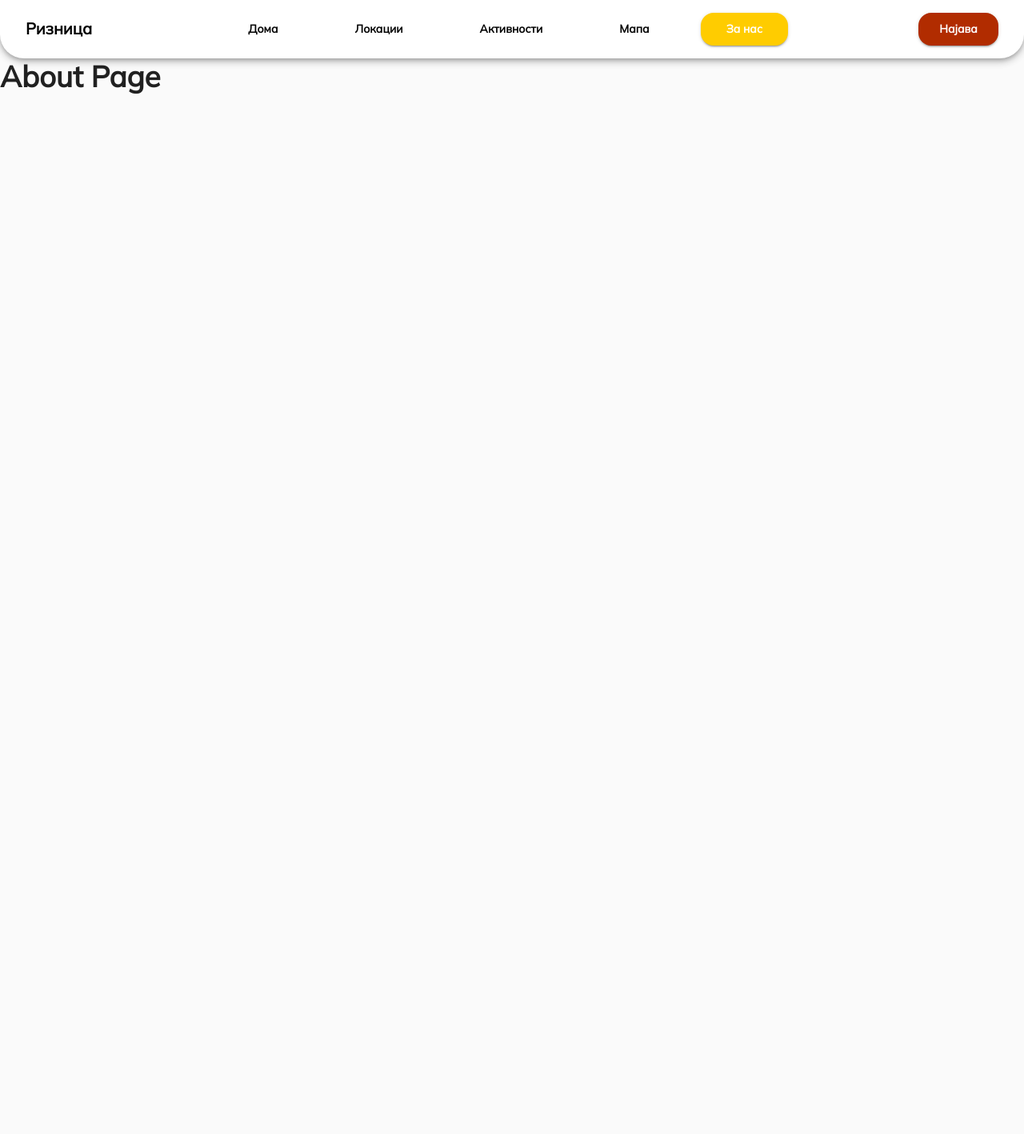
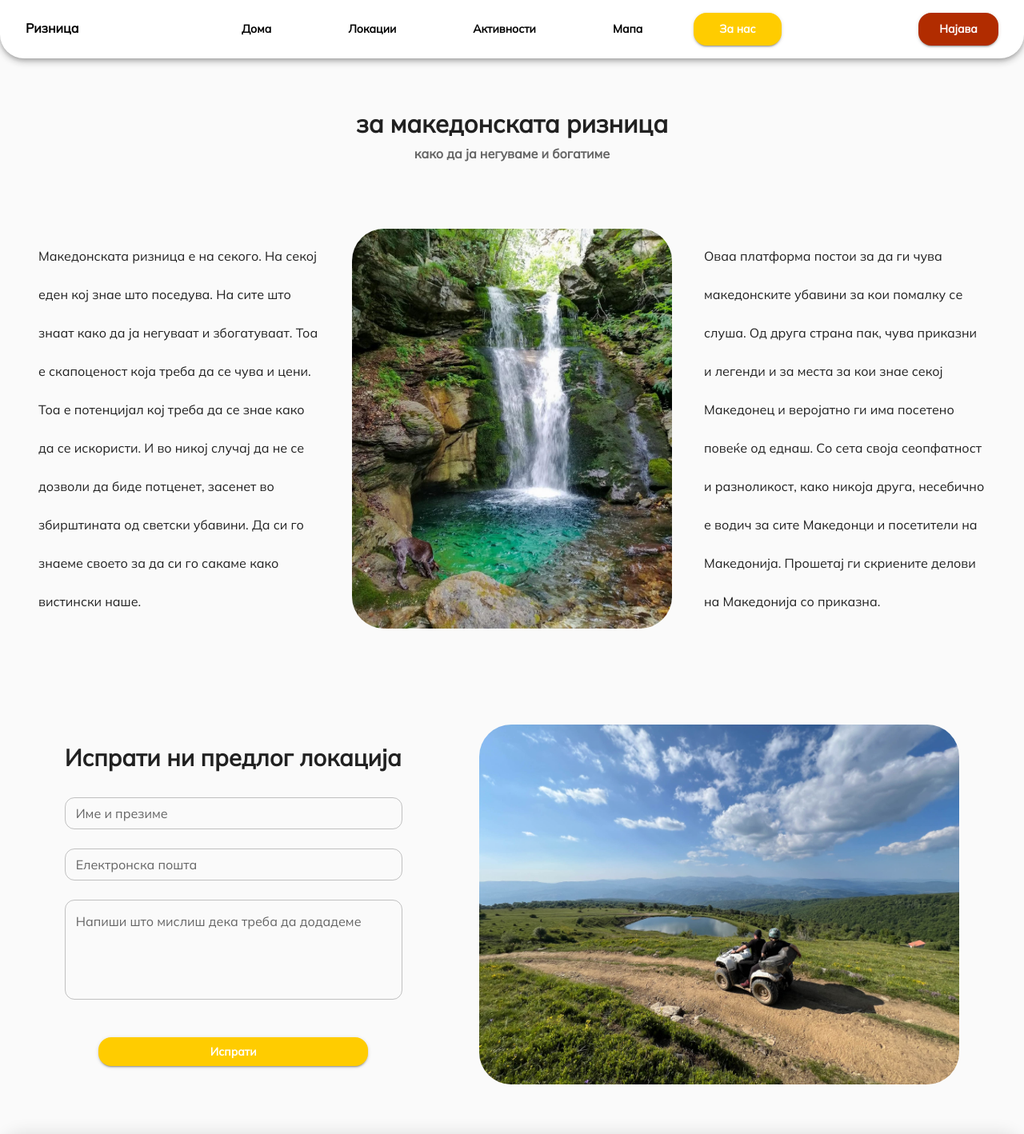
Before and after one commit to elena-risteska/riznica-fe, a React (Vite) app: page /about in a window 1280 px wide. Shown: the top 1418 px of the page at 80% size. Before the commit the page ends 800 px from the top, so only its background shows below. Built offline with nearby package versions, Linux system fonts and the light colour scheme.

Commit message:
style about us page

```diff
--- a/src/assets/theme.js
+++ b/src/assets/theme.js
@@ -21,11 +21,15 @@ let theme = createTheme({
     fontFamily: "Mulish, sans-serif",
     h1: {
       fontWeight: 700,
-      fontSize: "3rem",
+      fontSize: "2.5rem",
     },
     h2: {
       fontWeight: 600,
       fontSize: "2.25rem",
+    },
+    h3: {
+      fontWeight: 600,
+      fontSize: "2rem",
     },
     h4: {
       fontWeight: 600,
@@ -34,6 +38,10 @@ let theme = createTheme({
     h5: {
       fontWeight: 600,
       fontSize: "1.25rem",
+    },
+    h6: {
+      fontWeight: 600,
+      fontSize: "1rem",
     },
     body1: {
       fontSize: "1rem",
--- a/src/pages/About.jsx
+++ b/src/pages/About.jsx
@@ -1,12 +1,110 @@
-import { Typography } from "@mui/material";
-import Navbar from "../components/layout/Navbar";
+import { useState } from "react";
+import { Typography, Box } from "@mui/material";
+import DefaultLayout from "../layouts/DefaultLayout";
+import photo1 from "../assets/images/babuna1.jpg";
+import photo2 from "../assets/images/atv.jpg";
+import ContactUsForm from "../components/forms/ContactUsForm";
 
 const About = () => {
+  const [formData, setFormData] = useState({
+    fullName: "",
+    email: "",
+    message: "",
+  });
+
+  const handleSubmit = async (data) => {
+    try {
+      console.log("Success:", data);
+    } catch (error) {
+      console.error("Error:", error);
+    }
+  };
   return (
-    <>
-      <Navbar />
-      <Typography variant="h2">About Page</Typography>
-    </>
+    <DefaultLayout>
+      <Typography variant="h3" align="center" mb={1}>
+        за македонската ризница
+      </Typography>
+      <Typography variant="h6" color="text.secondary" align="center">
+        како да ја негуваме и богатиме
+      </Typography>
+      <Box
+        sx={{
+          display: "flex",
+          flexDirection: { xs: "column", md: "row" },
+          width: "100%",
+          justifyContent: "space-evenly",
+          mt: { xs: 5, md: 10 },
+          alignItems: "center",
+          gap: 5,
+        }}
+      >
+        <Typography
+          variant="body1"
+          lineHeight={3}
+          width={{ xs: "100", md: "30%" }}
+        >
+          Македонската ризница е на секого. На секој еден кој знае што поседува.
+          На сите што знаат како да ја негуваат и збогатуваат. Тоа е скапоценост
+          која треба да се чува и цени. Тоа е потенцијал кој треба да се знае
+          како да се искористи. И во никој случај да не се дозволи да биде
+          потценет, засенет во збирштината од светски убавини. Да си го знаеме
+          своето за да си го сакаме како вистински наше.
+        </Typography>
+        <Box
+          component="img"
+          src={photo1}
+          alt="Vodopadot na Babuna"
+          sx={{
+            width: { xs: "250px", md: "400px" },
+            height: "auto",
+            borderRadius: 10,
+          }}
+        />
+        <Typography
+          variant="body1"
+          lineHeight={3}
+          width={{ xs: "100", md: "30%" }}
+        >
+          Оваа платформа постои за да ги чува македонските убавини за кои
+          помалку се слуша. Од друга страна пак, чува приказни и легенди и за
+          места за кои знае секој Македонец и веројатно ги има посетено повеќе
+          од еднаш. Со сета своја сеопфатност и разноликост, како никоја друга,
+          несебично е водич за сите Македонци и посетители на Македонија.
+          Прошетај ги скриените делови на Македонија со приказна.
+        </Typography>
+      </Box>
+      <Box
+        sx={{
+          display: "flex",
+          flexDirection: { xs: "column", md: "row" },
+          width: "100%",
+          mt: { xs: 8, md: 15 },
+          mb: 8,
+          justifyContent: "space-evenly",
+          alignItems: "center",
+          gap: 8,
+        }}
+      >
+        <Box sx={{ order: { xs: 2, md: 1 } }}>
+          <ContactUsForm
+            formData={formData}
+            setFormData={setFormData}
+            onSubmit={handleSubmit}
+          />
+        </Box>
+        <Box
+          component="img"
+          src={photo2}
+          alt="ATV"
+          sx={{
+            width: { xs: "300px", md: "600px" },
+            height: "auto",
+            borderRadius: 10,
+            order: { xs: 1, md: 2 },
+          }}
+        />
+      </Box>
+    </DefaultLayout>
   );
 };
 export default About;
```
Also changed, not shown: src/assets/images/atv.jpg (added), src/assets/images/babuna1.jpg (added).
